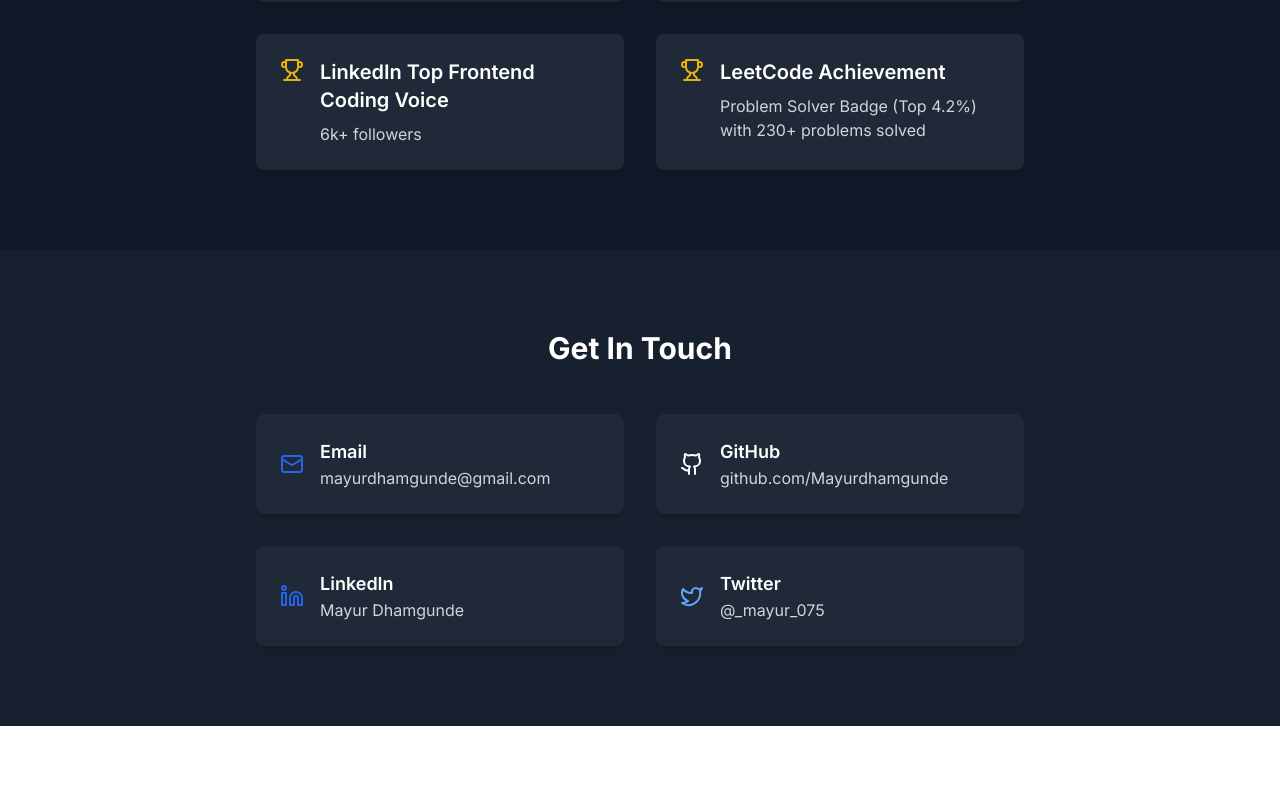
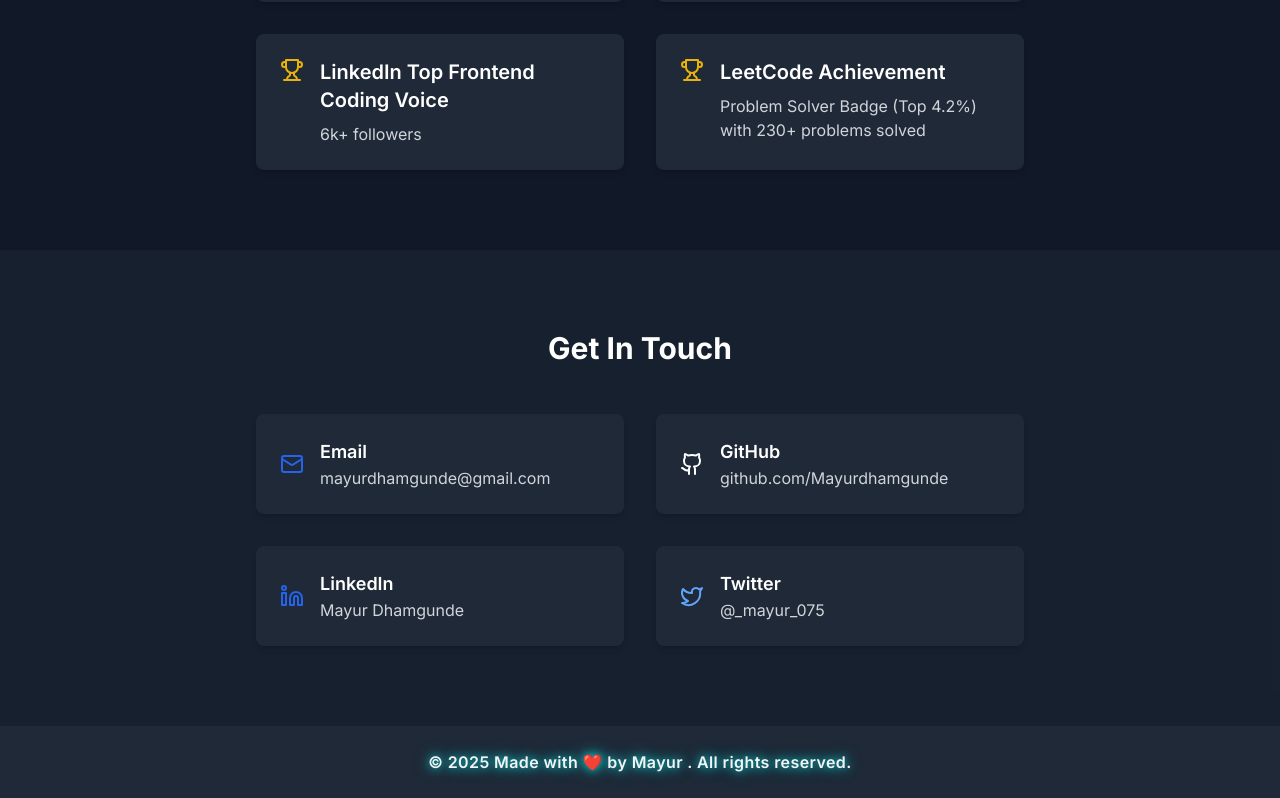
Before and after one commit to Mayurdhamgunde/My-PortFolio, a React (Vite) app: page / in a window 1280 px wide. Shown: the part 4642-5440 px from the top of the page. Before the commit the page ends 5368 px from the top, so only its background shows below. Built offline with nearby package versions, Linux system fonts and the light colour scheme.

Commit message:
Experience section updated

```diff
--- a/src/App.tsx
+++ b/src/App.tsx
@@ -22,6 +22,25 @@
         <Projects />
         <Achievements />
         <Contact />
+        {/* Footer Component */}
+        <footer className="bg-gray-100 dark:bg-gray-800 text-gray-800 dark:text-gray-100 py-6 px-8 flex justify-center items-center shadow-md">
+          <div className="text-center">
+            <p className="text-sm md:text-base font-semibold tracking-wide glow-effect">
+              &copy; {new Date().getFullYear()} Made with ❤️ by Mayur . All rights reserved.
+            </p>
+          </div>
+        </footer>
+
+      <style>{`
+        .glow-effect {
+          text-shadow: 0 0 8px rgba(0, 255, 255, 0.7), 0 0 16px rgba(0, 255, 255, 0.5);
+          transition: text-shadow 0.3s ease;
+        }
+        footer:hover .glow-effect {
+          text-shadow: 0 0 16px rgba(0, 255, 255, 0.9), 0 0 32px rgba(0, 255, 255, 0.7);
+        }
+      `}</style>
+
       </main>
     </div>
   );
```
